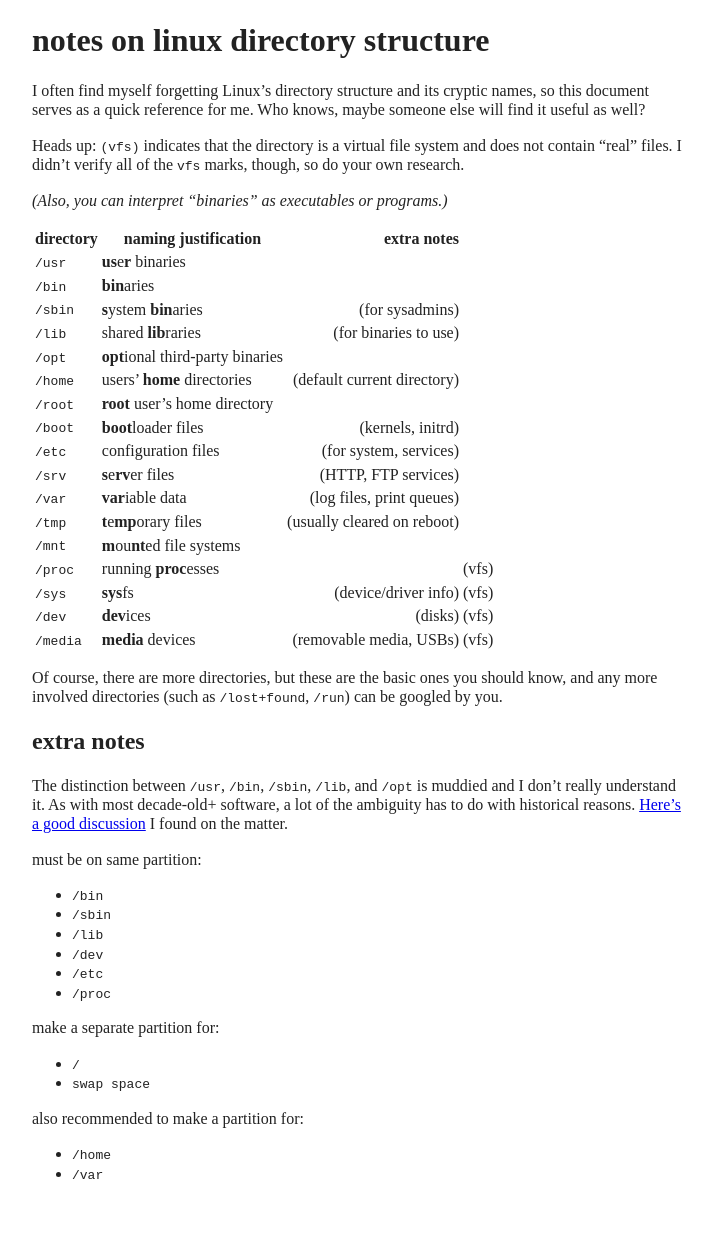
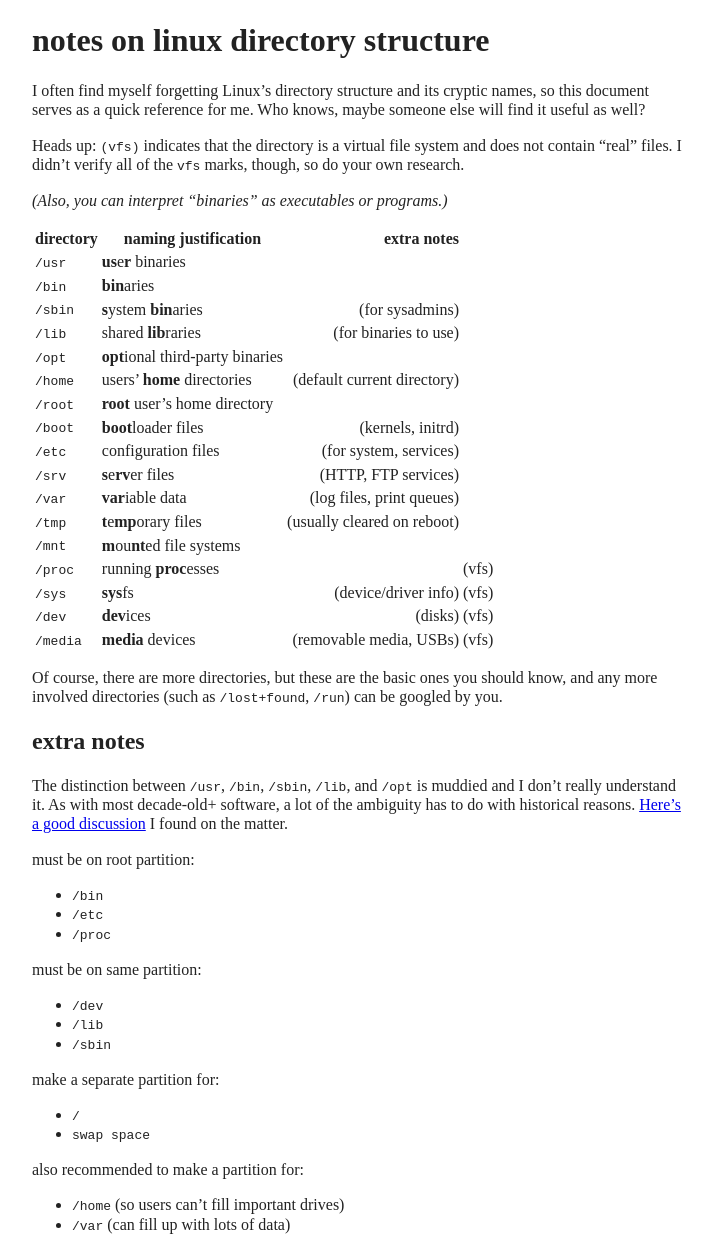
Before and after one commit to TehBrian/tehbrian.github.io, a Jekyll site: the page built from _posts/2022-01-16-linux-directory-structure.md, in a window 1280 px wide. Shown: the whole page, without its empty margins (283-996 px from the left). Built offline with Jekyll 4.4.1, drawn with Linux system fonts in a browser that asks for light colours; before the commit the page ends 1203 px from its top, so only the background shows below that.

Commit message:
[linux-directory-structure]: clarify partition stuff

```diff
--- a/_posts/2022-01-16-linux-directory-structure.md
+++ b/_posts/2022-01-16-linux-directory-structure.md
@@ -46,14 +46,17 @@ understand it. As with most decade-old+ software, a lot of the ambiguity has to
 [Here's a good discussion](https://askubuntu.com/questions/130186/what-is-the-rationale-for-the-usr-directory)
 I found on the matter.
 
+must be on root partition:
+
+-   `/bin`
+-   `/etc`
+-   `/proc`
+
 must be on same partition:
 
--   `/bin`
+-   `/dev`
+-   `/lib`
 -   `/sbin`
--   `/lib`
--   `/dev`
--   `/etc`
--   `/proc`
 
 make a separate partition for:
 
@@ -62,5 +65,5 @@ make a separate partition for:
 
 also recommended to make a partition for:
 
--   `/home`
--   `/var`
+-   `/home` (so users can't fill important drives)
+-   `/var` (can fill up with lots of data)
```
